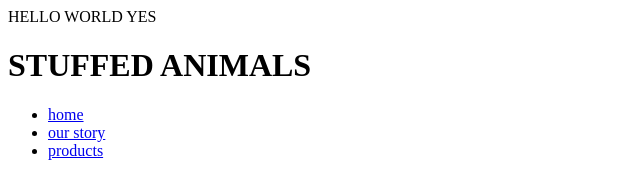
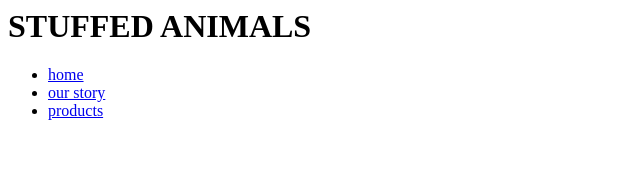
Before and after one commit to fongkayen/happy-bear-friends, a website: page public_html/index.html in a window 1280 px wide. Shown: the whole page, without its empty margins (0-640 px from the left). Drawn offline with Linux system fonts and the light colour scheme.

Commit message:
with parts 3 and 4

```diff
--- a/public_html/index.html
+++ b/public_html/index.html
@@ -5,7 +5,6 @@
         <meta name="viewport" content="width=device-width, initial-scale=1.0">
     </head>
     <body>
-        <div>HELLO WORLD YES</div>
         <h1>STUFFED ANIMALS</h1>
         <ul>
             <li><a href="index.html"> home</a> </li>
```
